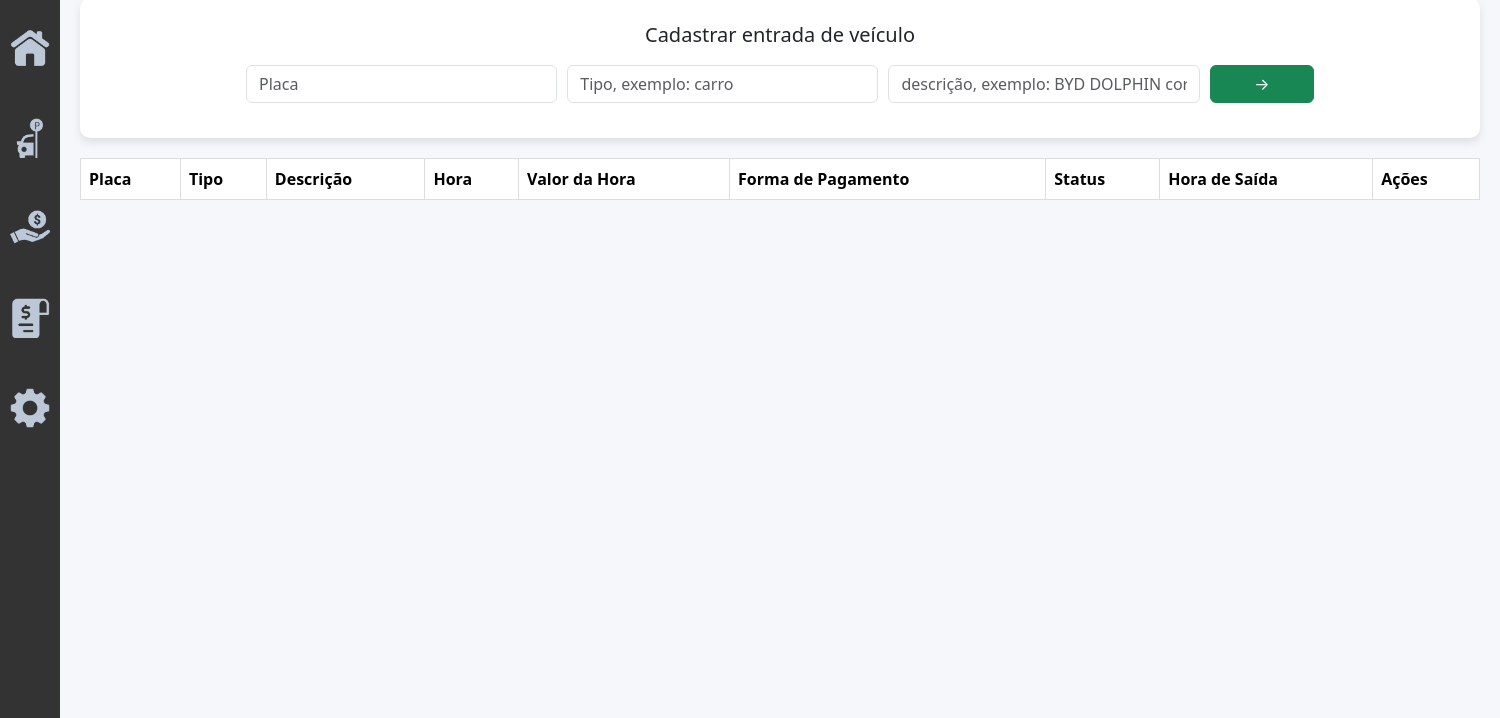
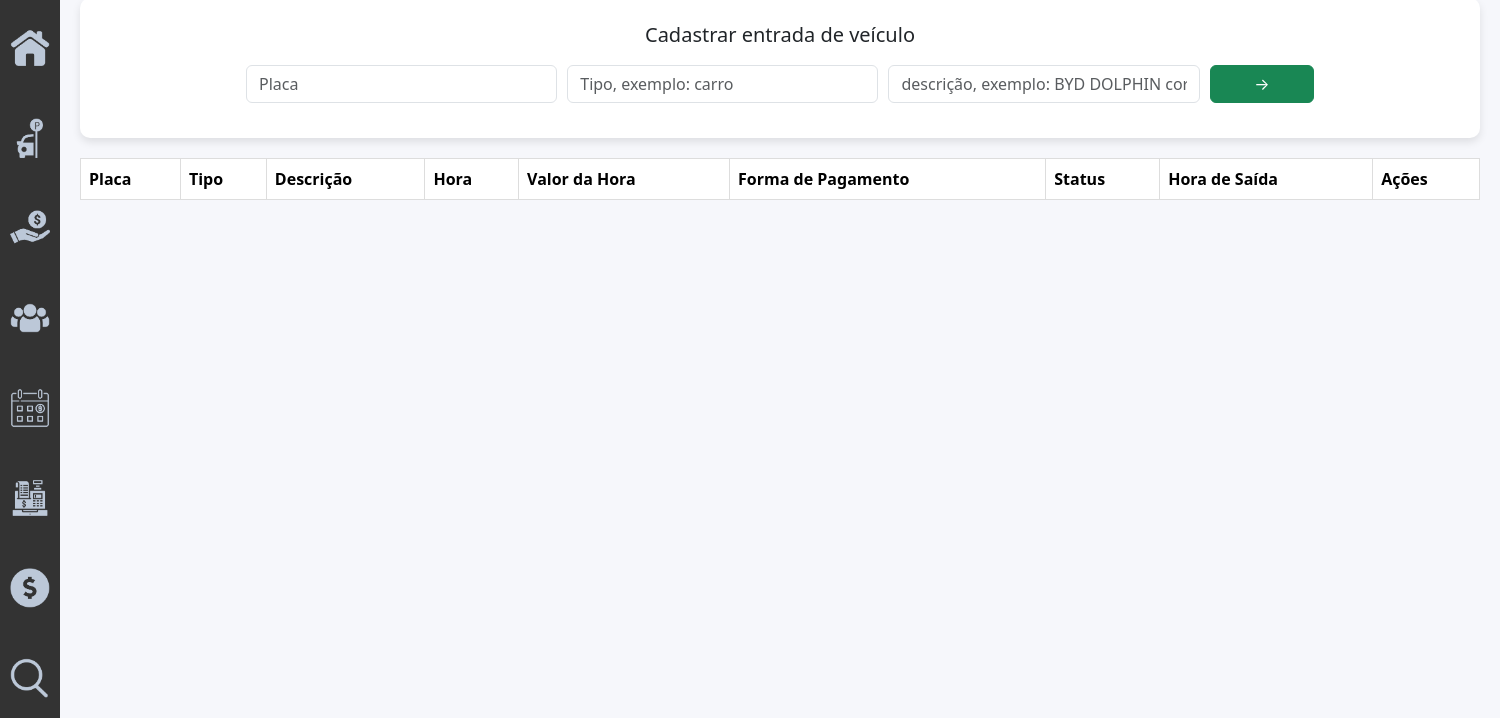
Before and after one commit to SusanMarques/projeto-sistema-de-estacionamento, an Electron app: page app/index.html in a window 1500 px wide. Shown: the part 82-800 px from the top of the page. Drawn offline with nearby package versions, Linux system fonts and the light colour scheme.

Commit message:
alteração no menu, novas funcionalidades

```diff
--- a/app/index.html
+++ b/app/index.html
@@ -15,8 +15,12 @@
         <a class="icones" href="home.html"><img src="../assets/img/icone-casa-cinza.png" alt=""></a>
         <a class="icones" href="index.html"><img src="../assets/img/icone-estacionar.png" alt=""></a>
         <a class="icones" href="pagamento.html"><img src="../assets/img/icone-pagamento.png" alt=""></a>
-        <a class="icones" href="#"><img src="../assets/img/icone-recibo.png" alt=""></a>
-        <a class="icones" href="#"><img src="../assets/img/icone-configuracoes.png" alt=""></a>
+        <a class="icones" href="#"><img src="../assets/img/clientes.png" alt="clientes"></a>
+        <a class="icones" href="#"><img src="../assets/img/mensalistas.png" alt="mensalistas"></a>
+        <a class="icones" href="#"><img src="../assets/img/caixa.png" alt="caixa"></a>
+        <a class="icones" href="#"><img src="../assets/img/Tabela-de-precos.png" alt="tabela de preços"></a>
+        <a class="icones" href="#"><img src="../assets/img/busca.png" alt="buscar"></a>
+
     </div>
 
     <div class="topbar">
```
Also changed, not shown: app/home.html (+5 -2 lines), app/pagamento.html (+5 -2 lines), assets/img/Tabela-de-precos.png (added), assets/img/busca.png (added), assets/img/caixa.png (added), assets/img/clientes.png (added), assets/img/mensalistas.png (added).
